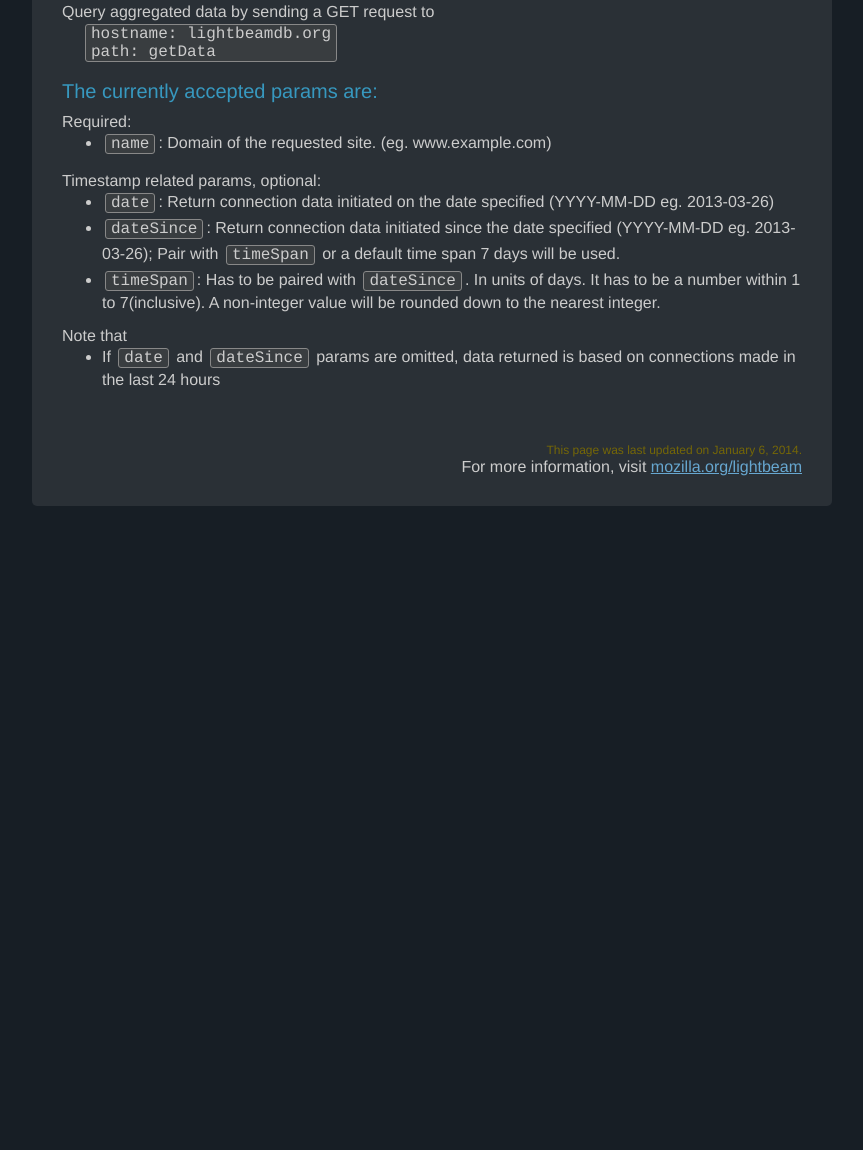
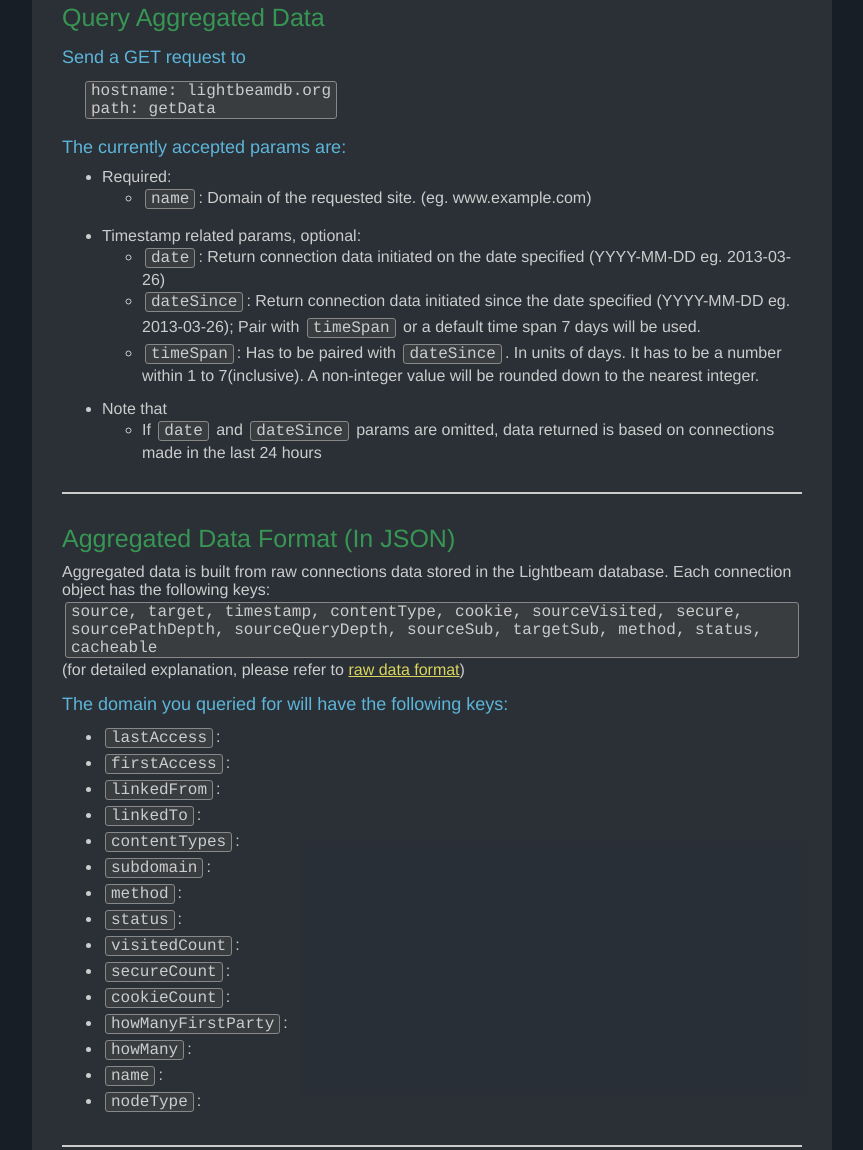
Before and after one commit to mozilla/collusion-db-server, a website: page public/index.html in a window 1280 px wide. Shown: the part 176-1326 px from the top of the page, without its empty margins (208-1071 px from the left). Before the commit the page ends 800 px from the top, so only its background shows below. Drawn offline with Linux system fonts and the light colour scheme.

Commit message:
Adding data format details to the doc...(in process)

```diff
--- a/public/index.html
+++ b/public/index.html
@@ -28,14 +28,8 @@
               margin-bottom: 20px;
           }
 
-          #accepted-parms{
-              margin: 15px 0 10px 0;
-              color: #3798BF;
-              font-size: 20px;
-          }
-
           a{
-              color: #67a7d0;
+              color: #D9D55D;
           }
 
           ul{
@@ -69,6 +63,25 @@
           .indentation{
               margin-left: 20px;
           }
+
+          .section-header{
+              color: #389654;
+              font-size: 25px;
+              text-transform: capitalize;
+              margin-bottom: 10px;
+          }
+
+          .sub-header{
+              margin: 15px 0 10px 0;
+              color: #5DB5D9;
+              font-size: 18px;
+          }
+
+          .section-divider{
+              width: 100%;
+              border-bottom: 2px solid #ccc;
+              margin: 30px 0;
+          }
     </style>
 </head>
 <body>
@@ -77,19 +90,23 @@
           <img src="/images/lightbeam_logo-wordmark_500x156.png" alt="Lightbeam Database" id="logo" />
           <h1>Lightbeam for Firefox Database</h1>
           <div>
-              Query aggregated data by sending a GET request to <br/>
+              <header class="section-header">Query aggregated data</header>
+              <header class="sub-header">Send a GET request to </header>
               <div class="indentation">
                 <div class="params-box">hostname: lightbeamdb.org <br/>
                 path: getData <br/></div>
               </div>
-              <header id="accepted-parms">The currently accepted params are:</header>
+              <header class="sub-header">The currently accepted params are:</header>
+              <ul>
+                <li>
                   Required:
                   <ul>
                     <li><div class="params-box">name</div>:
                           Domain of the requested site. (eg. www.example.com)</li>
                     </li>
                 </ul>
-              Timestamp related params, optional:
+                </li>
+                <li>Timestamp related params, optional:
                 <ul>
                     <li><div class="params-box">date</div>:
                           Return connection data initiated on the date specified (YYYY-MM-DD eg. 2013-03-26)
@@ -101,14 +118,56 @@
                           Has to be paired with <div class="params-box">dateSince</div>. In units of days. It has to be a number within 1 to 7(inclusive). A non-integer value will be rounded down to the nearest integer.
                     </li>
                   </ul>
-                <header>Note that</header>
+                </li>
+                <li>
+                  Note that<br/>
                   <div id="note">
                     <ul>
                       <li>If <div class="params-box">date</div> and <div class="params-box">dateSince</div> params are omitted, data returned is based on connections made in the last 24 hours</li>
                   </div>
+                </li>
+              </ul>
             </div>
-            <br/>
-            <br/>
+            <div class="section-divider"></div>
+            <header class="section-header">Aggregated Data format (in JSON)</header>
+            Aggregated data is built from raw connections data stored in the Lightbeam database.  Each connection object has the following keys: <br/>
+            <div class="params-box">source, target, timestamp, contentType, cookie, sourceVisited, secure, sourcePathDepth, sourceQueryDepth, sourceSub, targetSub, method, status, cacheable</div><br/>
+            (for detailed explanation, please refer to <a href="//github.com/mozilla/lightbeam/blob/master/doc/data_format.v1.1.md" target="_blank">raw data format</a>)
+            <header class="sub-header">The domain you queried for will have the following keys:</header>
+            <ul>
+              <li><div class="params-box">lastAccess</div>:
+              </li>
+              <li><div class="params-box">firstAccess</div>:
+              </li>
+              <li><div class="params-box">linkedFrom</div>:
+              </li>
+              <li><div class="params-box">linkedTo</div>:
+              </li>
+              <li><div class="params-box">contentTypes</div>:
+              </li>
+              <li><div class="params-box">subdomain</div>:
+              </li>
+              <li><div class="params-box">method</div>:
+              </li>
+              <li><div class="params-box">status</div>:
+              </li>
+              <li><div class="params-box">visitedCount</div>:
+              </li>
+              <li><div class="params-box">secureCount</div>:
+              </li>
+              <li><div class="params-box">cookieCount</div>:
+              </li>
+              <li><div class="params-box">howManyFirstParty</div>:
+              </li>
+              <li><div class="params-box">howMany</div>:
+              </li>
+              <li><div class="params-box">name</div>:
+              </li>
+              <li><div class="params-box">nodeType</div>:
+              </li>
+            </ul>
+
+            <div class="section-divider"></div>
             <div id="footer">
               <span id="last-updated">This page was last updated on January 6, 2014.</span><br/>
               For more information, visit <a href="//mozilla.org/lightbeam">mozilla.org/lightbeam</a>
```
Lines whose indentation alone changed are shown as unchanged.
